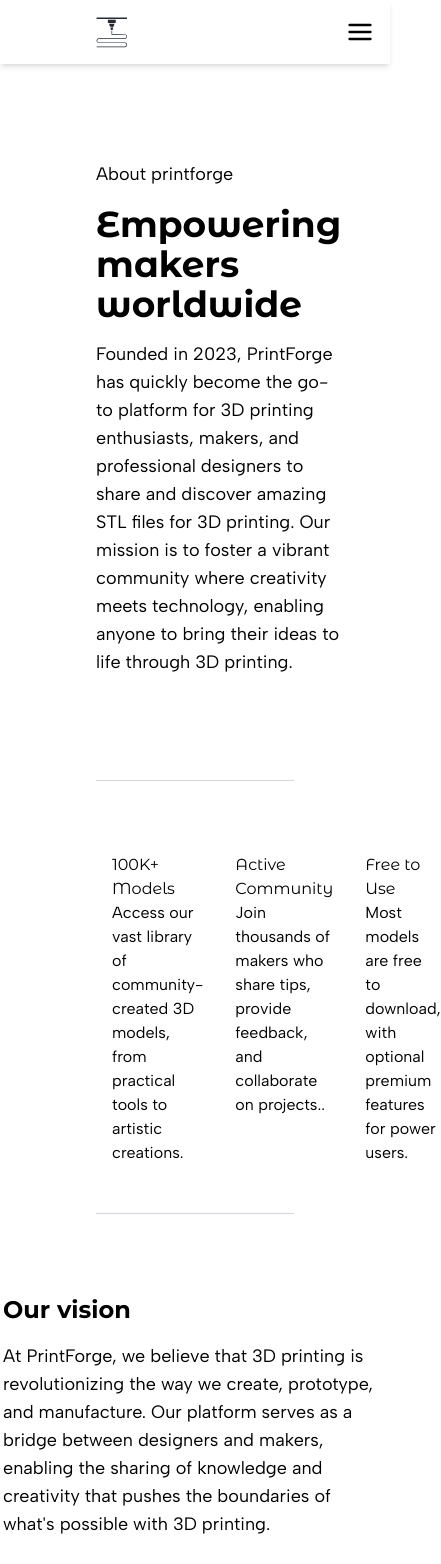
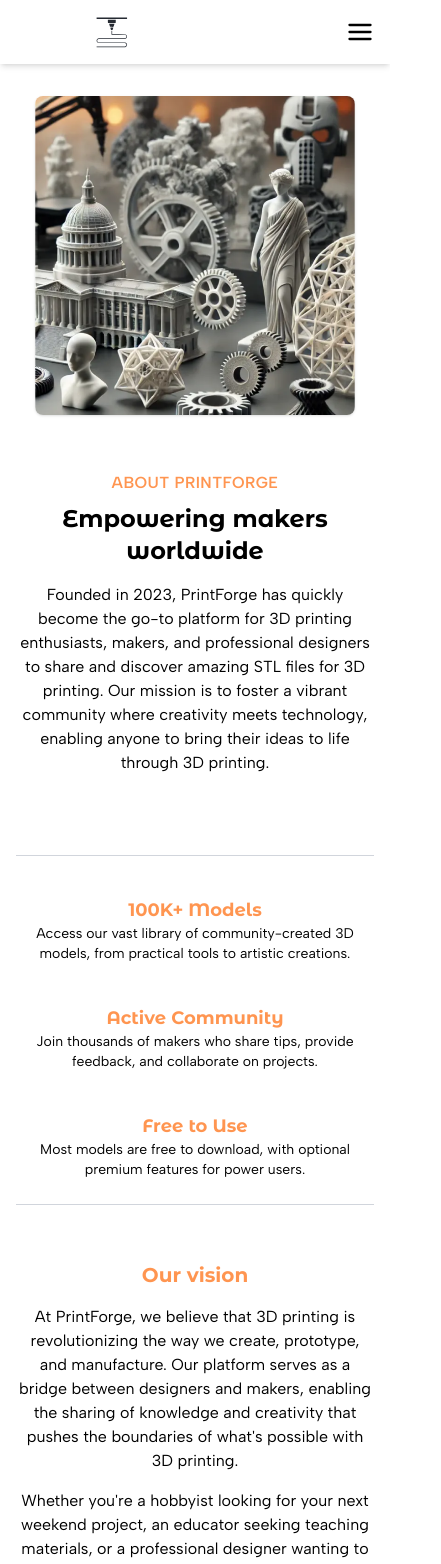
Before and after one commit to BogdanPurdea/printforge-webapp, a Next.js app: page /about in a window 390 px wide. Shown: the top 1564 px of the page, 441 px wide, since content can reach past the window. Built offline with nearby package versions, Linux system fonts and the light colour scheme.

Commit message:
Refactor the About page to ensure it is mobile-friendly

```diff
--- a/src/app/about/page.tsx
+++ b/src/app/about/page.tsx
@@ -3,42 +3,54 @@ import PrintingHeroFull from '@/../public/3d-printing-hero-full.png';
 
 export default function About() {
     return (
-        <main className="flex min-h-screen flex-col items-center justify-between p-24">
-            <section className="flex flex-row items-center justify-between w-full mb-12">
-                <div className="grid grid-cols-1 gap-4">
-                    <Image src={PrintingHeroFull} alt="About Us Hero Image" width={628} height={627}/>
+        <main className="flex min-h-screen flex-col items-center justify-between px-4 py-8 md:p-24">
+            {/* Hero Section */}
+            <section className="flex flex-col md:flex-row items-center justify-between w-full mb-8 md:mb-12 gap-8">
+                <div className="w-full md:w-1/2 flex justify-center mb-6 md:mb-0">
+                    <Image
+                        src={PrintingHeroFull}
+                        alt="About Us Hero Image"
+                        width={400}
+                        height={400}
+                        className="w-full max-w-xs md:max-w-md h-auto rounded-lg shadow"
+                        priority
+                    />
                 </div>
-                <div className="flex flex-col items-start max-w-lg">
-                    <p className="text-lg mb-4">About printforge</p>
-                    <h1 className="text-4xl font-bold mb-4">Empowering makers worldwide</h1>
-                    <p className="text-lg mb-6">Founded in 2023, PrintForge has quickly become the go-to platform for 3D printing enthusiasts, makers, and professional designers to share and discover amazing STL files for 3D printing.
+                <div className="flex flex-col items-center md:items-start max-w-xl w-full">
+                    <p className="text-base md:text-lg mb-2 text-orange-accent font-semibold uppercase tracking-wide">About PrintForge</p>
+                    <h1 className="text-2xl md:text-4xl font-bold mb-4 text-center md:text-left">Empowering makers worldwide</h1>
+                    <p className="text-base md:text-lg mb-6 text-center md:text-left">
+                        Founded in 2023, PrintForge has quickly become the go-to platform for 3D printing enthusiasts, makers, and professional designers to share and discover amazing STL files for 3D printing.
                         Our mission is to foster a vibrant community where creativity meets technology, enabling anyone to bring their ideas to life through 3D printing.
                     </p>
                 </div>
             </section>
-            <hr className="w-full border-gray-300 my-8" />
-            <section className="flex flex-row items-start p-4 gap-8 w-full">
-                <article>
-                    <h3 className="mt-6">100K+ Models</h3>
-                    <p>Access our vast library of community-created 3D models, from practical tools to artistic creations.</p>
+            <hr className="w-full border-gray-300 my-6 md:my-8" />
+            {/* Features Section */}
+            <section className="flex flex-col md:flex-row items-center md:items-start p-0 md:p-4 gap-6 md:gap-8 w-full">
+                <article className="w-full md:w-1/3 text-center md:text-left">
+                    <h3 className="mt-4 md:mt-6 text-lg font-bold text-orange-accent">100K+ Models</h3>
+                    <p className="text-sm md:text-base">Access our vast library of community-created 3D models, from practical tools to artistic creations.</p>
                 </article>
-                <article>
-                    <h3 className="mt-6">Active Community</h3>
-                    <p>Join thousands of makers who share tips, provide feedback, and collaborate on projects..</p>
+                <article className="w-full md:w-1/3 text-center md:text-left">
+                    <h3 className="mt-4 md:mt-6 text-lg font-bold text-orange-accent">Active Community</h3>
+                    <p className="text-sm md:text-base">Join thousands of makers who share tips, provide feedback, and collaborate on projects.</p>
                 </article>
-                <article>
-                    <h3 className="mt-6">Free to Use</h3>
-                    <p>Most models are free to download, with optional premium features for power users.</p>
+                <article className="w-full md:w-1/3 text-center md:text-left">
+                    <h3 className="mt-4 md:mt-6 text-lg font-bold text-orange-accent">Free to Use</h3>
+                    <p className="text-sm md:text-base">Most models are free to download, with optional premium features for power users.</p>
                 </article>
             </section>
-            <hr className="w-full border-gray-300 my-8" />
-            <section className="mt-12">
-                <h2 className="text-2xl font-bold mb-4">Our vision</h2>
-                <p className="text-lg mb-6">At PrintForge, we believe that 3D printing is revolutionizing the way we create, prototype, and manufacture. Our platform serves as a bridge between designers and makers, enabling the sharing
+            <hr className="w-full border-gray-300 my-6 md:my-8" />
+            {/* Vision Section */}
+            <section className="mt-8 md:mt-12 w-full max-w-2xl">
+                <h2 className="text-xl md:text-2xl font-bold mb-4 text-orange-accent text-center md:text-left">Our vision</h2>
+                <p className="text-base md:text-lg mb-4 text-center md:text-left">
+                    At PrintForge, we believe that 3D printing is revolutionizing the way we create, prototype, and manufacture. Our platform serves as a bridge between designers and makers, enabling the sharing
                     of knowledge and creativity that pushes the boundaries of what's possible with 3D printing.
                 </p>
-                <hr className="w-sm mx-auto border-gray-300 my-8"/>
-                <p className="text-lg mb-6"> Whether you're a hobbyist looking for your next weekend project, an educator seeking teaching materials, or a professional designer wanting to share your creations, PrintForge provides the tools and community to support
+                <p className="text-base md:text-lg mb-4 text-center md:text-left">
+                    Whether you're a hobbyist looking for your next weekend project, an educator seeking teaching materials, or a professional designer wanting to share your creations, PrintForge provides the tools and community to support
                     your journey in 3D printing.
                 </p>
             </section>
```
